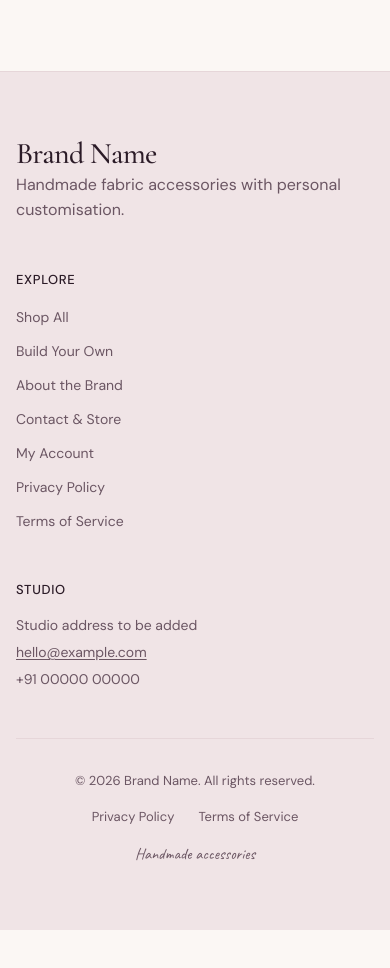
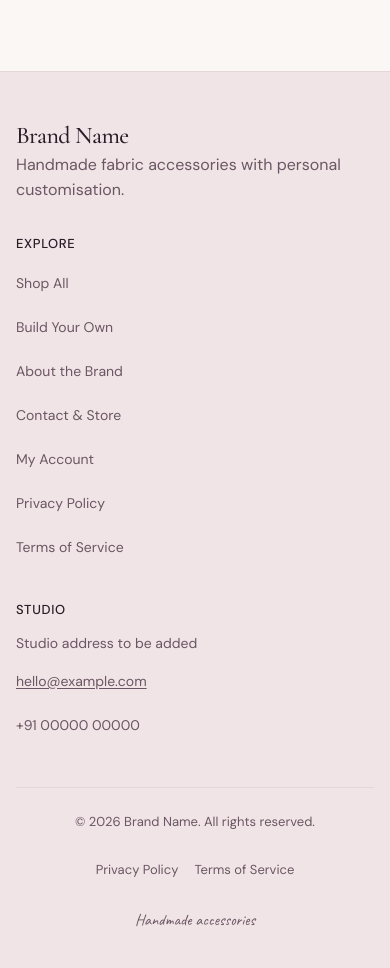
Before and after one commit to anandawasthi10/Boutique, a Next.js app: page / in a window 390 px wide. Shown: the part 4880-5848 px from the top of the page. Before the commit the page ends 5810 px from the top, so only its background shows below. Built offline with nearby package versions, Linux system fonts and the light colour scheme; no server answers.

Commit message:
Updated the footer layout and tap targets for mobile screens.

```diff
--- a/components/layout/Footer.tsx
+++ b/components/layout/Footer.tsx
@@ -5,11 +5,11 @@ import { SITE_CONFIG } from '@/lib/config/site';
 export const Footer: React.FC = () => {
   return (
     <footer className="w-full bg-[var(--color-surface)] border-t border-[var(--color-border)] text-[var(--color-text)] mt-auto">
-      <div className="max-w-[1280px] mx-auto px-4 sm:px-8 lg:px-12 py-16">
-        <div className="grid grid-cols-1 md:grid-cols-4 gap-12">
+      <div className="container-custom py-12 sm:py-16">
+        <div className="grid grid-cols-1 md:grid-cols-4 gap-8 md:gap-12">
           {/* Brand Story Column */}
-          <div className="md:col-span-2 space-y-4">
-            <span className="font-heading text-3xl font-medium tracking-tight text-[var(--color-text)]">
+          <div className="md:col-span-2 space-y-3">
+            <span className="font-heading text-2xl sm:text-3xl font-medium tracking-tight text-[var(--color-text)]">
               {SITE_CONFIG.brandName}
             </span>
             <p className="text-body text-[var(--color-text-muted)] max-w-md">
@@ -18,14 +18,14 @@ export const Footer: React.FC = () => {
           </div>
 
           {/* Navigation Links Column */}
-          <div className="space-y-4">
-            <h2 className="text-label text-[var(--color-text)]">Explore</h2>
-            <ul className="space-y-2.5">
+          <div className="space-y-2 sm:space-y-4">
+            <h2 className="text-label text-[var(--color-text)] font-semibold uppercase tracking-wider text-xs">Explore</h2>
+            <ul className="flex flex-col">
               {SITE_CONFIG.footerLinks.map((link) => (
                 <li key={link.href}>
                   <Link
                     href={link.href}
-                    className="text-body-small text-[var(--color-text-muted)] hover:text-[var(--color-text)] hover:underline transition-colors"
+                    className="min-h-[44px] inline-flex items-center text-body-small text-[var(--color-text-muted)] hover:text-[var(--color-text)] hover:underline transition-colors"
                   >
                     {link.label}
                   </Link>
@@ -35,14 +35,14 @@ export const Footer: React.FC = () => {
           </div>
 
           {/* Studio & Contact Column */}
-          <div className="space-y-4">
-            <h2 className="text-label text-[var(--color-text)]">Studio</h2>
-            <div className="text-body-small text-[var(--color-text-muted)] space-y-1.5">
-              <p>{SITE_CONFIG.contact.address}</p>
+          <div className="space-y-2 sm:space-y-4">
+            <h2 className="text-label text-[var(--color-text)] font-semibold uppercase tracking-wider text-xs">Studio</h2>
+            <div className="text-body-small text-[var(--color-text-muted)] flex flex-col">
+              <p className="min-h-[32px] inline-flex items-center">{SITE_CONFIG.contact.address}</p>
               <p>
                 <a
                   href={`mailto:${SITE_CONFIG.contact.email}`}
-                  className="hover:text-[var(--color-text)] underline underline-offset-2"
+                  className="min-h-[44px] inline-flex items-center hover:text-[var(--color-text)] underline underline-offset-2"
                 >
                   {SITE_CONFIG.contact.email}
                 </a>
@@ -50,7 +50,7 @@ export const Footer: React.FC = () => {
               <p>
                 <a
                   href={`tel:${SITE_CONFIG.contact.phone.replace(/\s+/g, '')}`}
-                  className="hover:text-[var(--color-text)]"
+                  className="min-h-[44px] inline-flex items-center hover:text-[var(--color-text)]"
                 >
                   {SITE_CONFIG.contact.phone}
                 </a>
@@ -60,18 +60,18 @@ export const Footer: React.FC = () => {
         </div>
 
         {/* Bottom Bar */}
-        <div className="border-t border-[var(--color-border)] mt-12 pt-8 flex flex-col sm:flex-row items-center justify-between gap-4 text-[13px] text-[var(--color-text-muted)]">
+        <div className="border-t border-[var(--color-border)] mt-10 pt-6 sm:mt-12 sm:pt-8 flex flex-col sm:flex-row items-center justify-between gap-4 text-[13px] text-[var(--color-text-muted)] text-center sm:text-left">
           <p>© 2026 {SITE_CONFIG.brandName}. All rights reserved.</p>
-          <div className="flex items-center gap-6">
+          <div className="flex items-center gap-4 sm:gap-6 flex-wrap justify-center">
             <Link
               href="/privacy"
-              className="hover:underline hover:text-[var(--color-text)] transition-colors"
+              className="min-h-[44px] inline-flex items-center hover:underline hover:text-[var(--color-text)] transition-colors"
             >
               Privacy Policy
             </Link>
             <Link
               href="/terms"
-              className="hover:underline hover:text-[var(--color-text)] transition-colors"
+              className="min-h-[44px] inline-flex items-center hover:underline hover:text-[var(--color-text)] transition-colors"
             >
               Terms of Service
             </Link>
```
